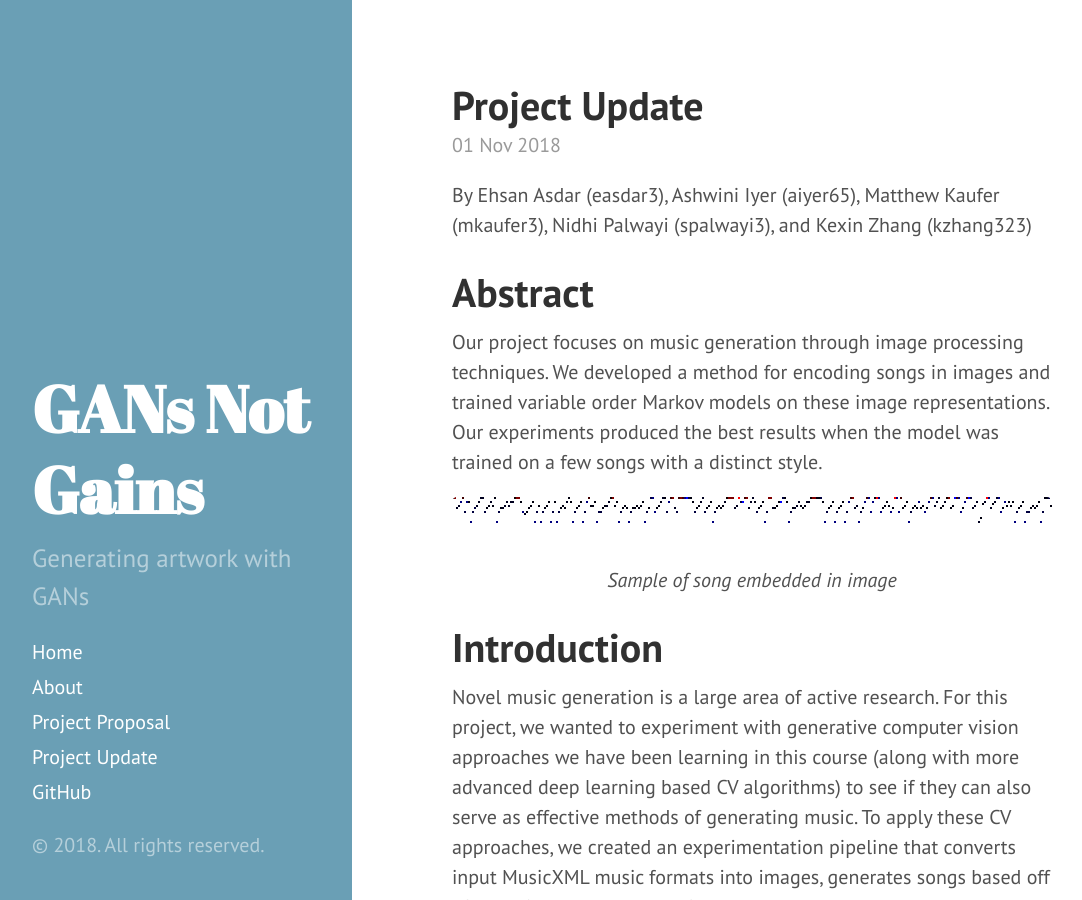
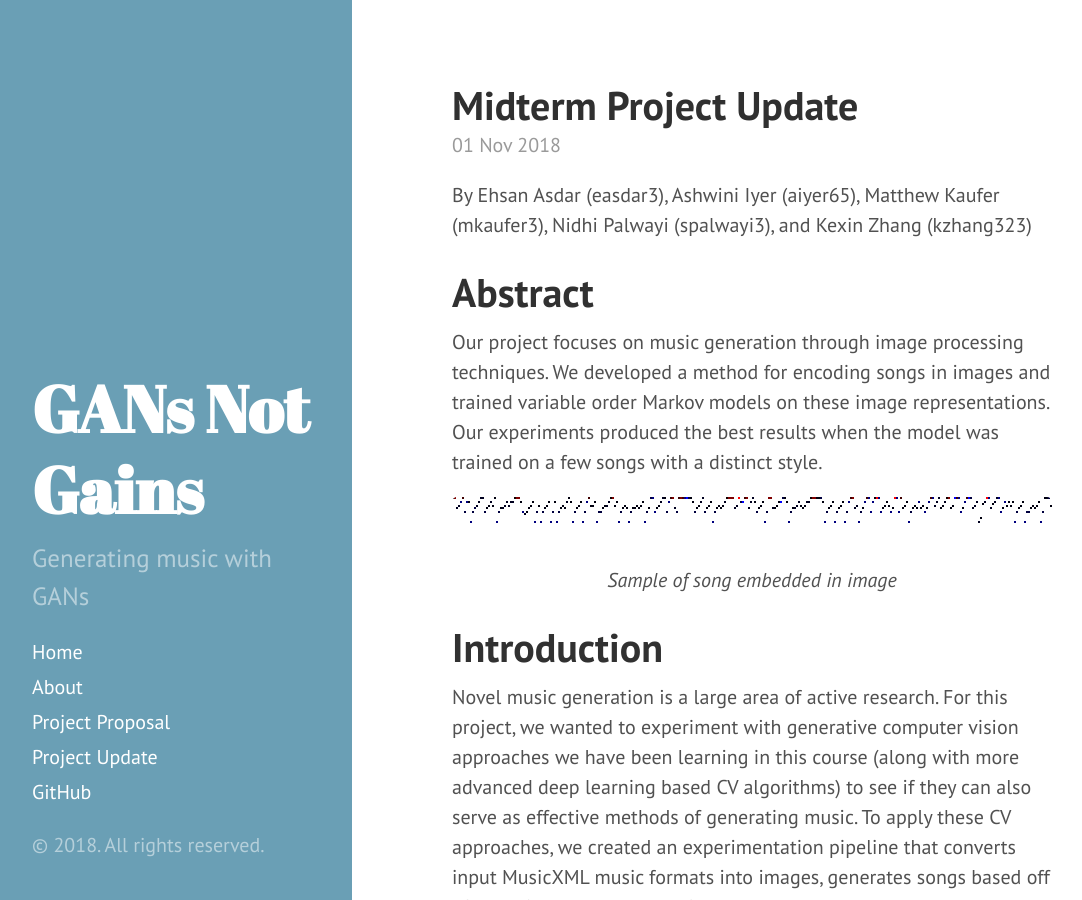
Before and after one commit to GANsNotGAINS/GANsNotGAINS.github.io, a Jekyll site: the page built from _posts/2018-11-01-Midterm-Project-Update.md, in a window 1280 px wide and 900 px high. Shown: the whole window, without its empty margins (8-1090 px from the left). Built offline with Jekyll 4.4.1, drawn with Linux system fonts in a browser that asks for light colours; Markdown is read by kramdown in place of the engine named in the settings.

Commit message:
update description

```diff
--- a/_config.yml
+++ b/_config.yml
@@ -8,7 +8,7 @@ permalink:        pretty
 title:            GANsNotGains
 splitTitle:       'GANs&#10;Not&#10;Gains'
 tagline:          'CS4476 Project Page'
-description:      'Generating artwork with GANs'
+description:      'Generating music with GANs'
 url:              https://GANsNotGains.github.io/
 baseurl:          /
 
--- a/_posts/2018-11-01-Midterm-Project-Update.md
+++ b/_posts/2018-11-01-Midterm-Project-Update.md
@@ -1,6 +1,6 @@
 ---
 layout: post
-title: Project Update
+title: Midterm Project Update
 ---
 By Ehsan Asdar (easdar3), Ashwini Iyer (aiyer65), Matthew Kaufer (mkaufer3), Nidhi Palwayi (spalwayi3), and Kexin Zhang (kzhang323)
 
```
